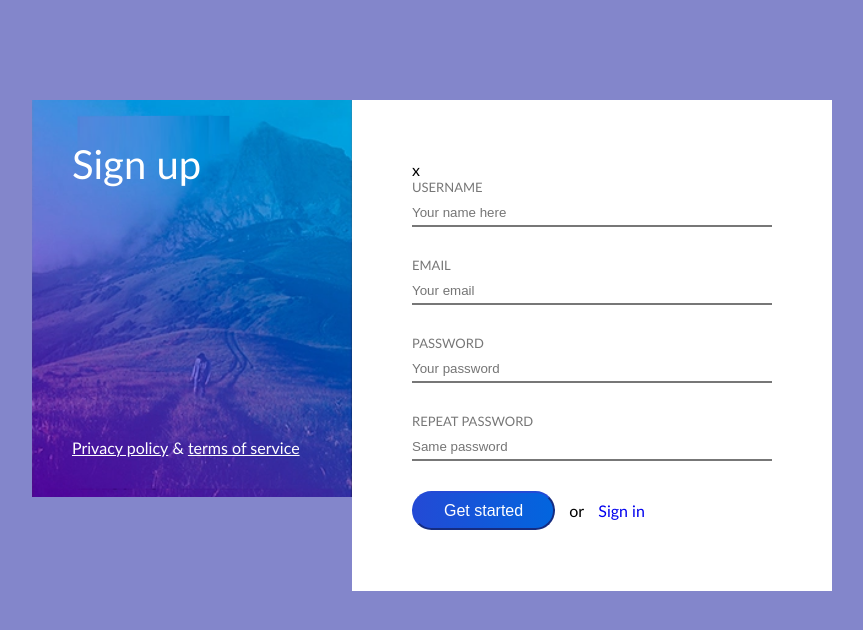
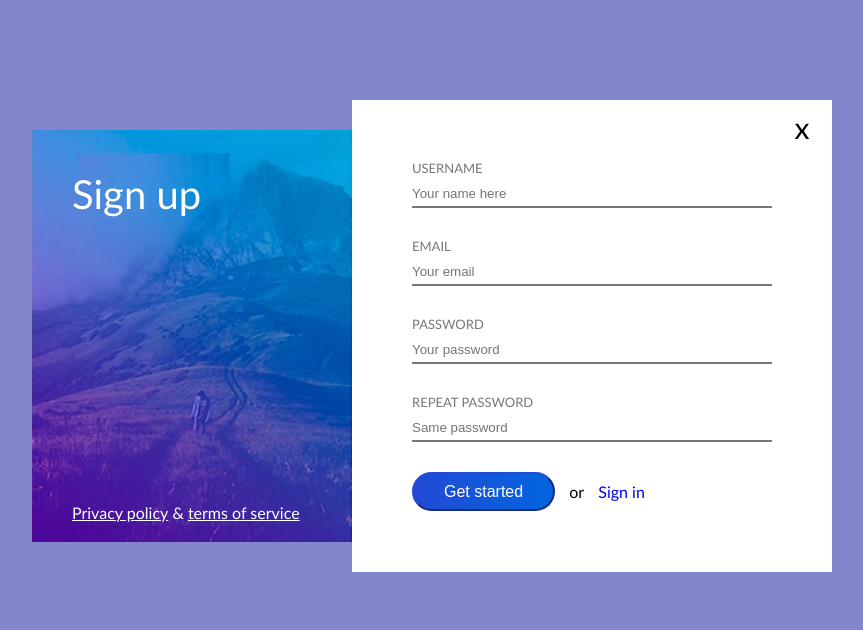
Before and after one commit to ArturasKi/6-sign-up, a website: page index.html in a window 1280 px wide. Shown: the whole page, without its empty margins (208-1071 px from the left). Drawn offline with Linux system fonts and the light colour scheme.

Commit message:
Left column height

```diff
--- a/css/main.css
+++ b/css/main.css
@@ -1,12 +1,13 @@
 .container {
     width: 800px;
+    display: inline-block;
     margin-left: calc(50% - 400px);
     margin-top: 100px;
+    position: relative;
 }
 
 .left-column {
     width: 40%;
-    float: left;
     padding: 40px;
     background-color: #008fae;
     background-image: url(../img/hill.png);
@@ -14,6 +15,9 @@
     background-repeat: no-repeat;
     background-position: center;
     background-size: cover;
+    position: absolute;
+    bottom: 30px;
+    top: 30px;
 }
 
 .main-title {
@@ -25,6 +29,10 @@
 
 .bottom-links {
     color: white;
+    position: absolute;
+    bottom: 20px;
+    left: 40px;
+    right: 40px;
 }
 
 .bottom-links > .link {
@@ -33,11 +41,19 @@
 
 .right-column {
     width: 60%;
-    float: left;
+    float: right;
     padding: 60px;
     background-color: #fff;
+    position: relative;
 }
 
 .close {
-
+    width: 60px;
+    height: 60px;
+    font-size: 30px;
+    text-align: center;
+    line-height: 54px;
+    position: absolute;
+    top: 0;
+    right: 0;
 }
```
